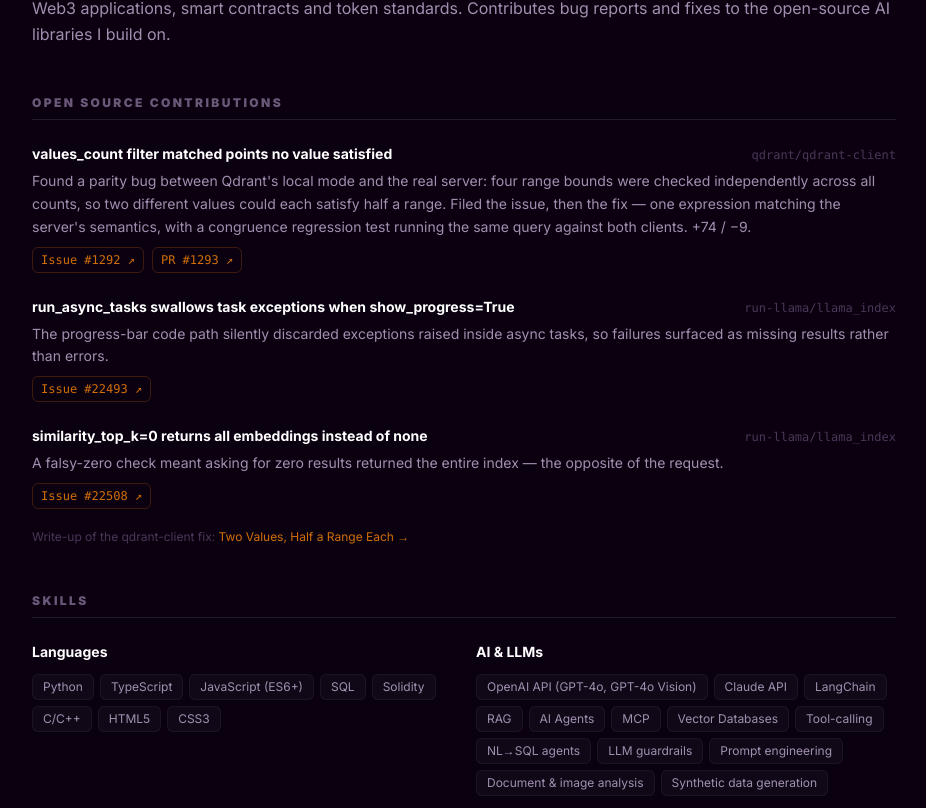
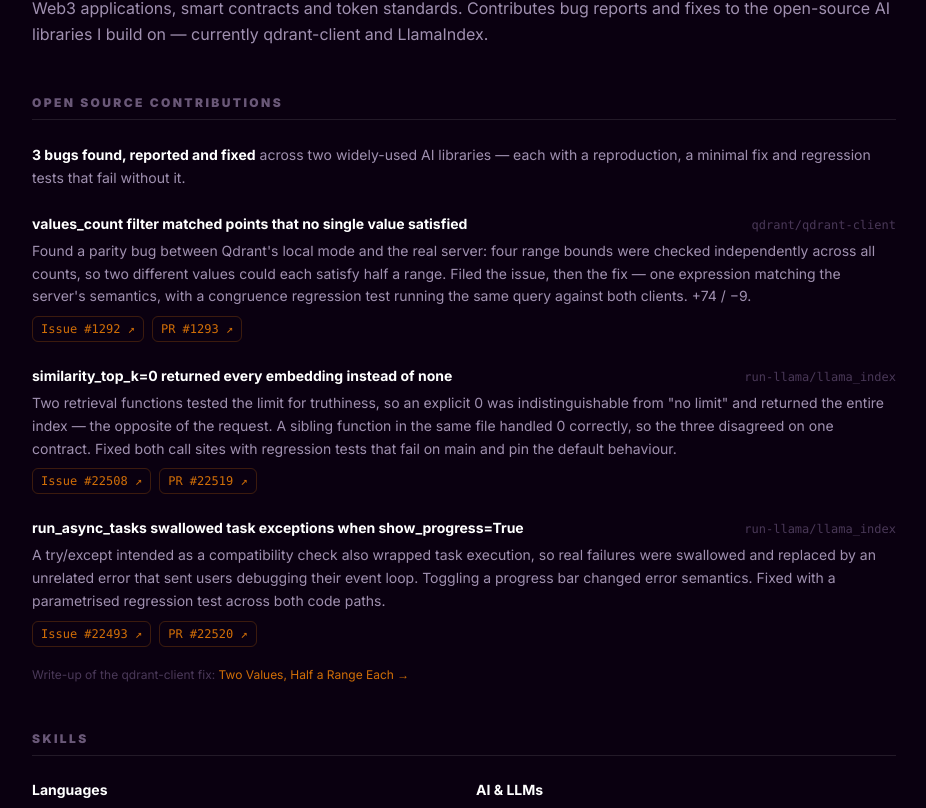
Before and after one commit to nazsats/nazsats-site, a Next.js app: page /resume in a window 1280 px wide. Shown: the part 672-1480 px from the top of the page, without its empty margins (176-1102 px from the left). Built offline with nearby package versions, Linux system fonts and the light colour scheme.

Commit message:
Add open-source PRs to resume

```diff
--- a/app/resume/page.tsx
+++ b/app/resume/page.tsx
@@ -65,11 +65,11 @@
   },
 ];
 
-/** Filed against libraries I use in production — verified, public, linkable. */
+/** Filed against libraries I use in production — every item public and linkable. */
 const openSource = [
   {
     repo: "qdrant/qdrant-client",
-    title: "values_count filter matched points no value satisfied",
+    title: "values_count filter matched points that no single value satisfied",
     detail:
       "Found a parity bug between Qdrant's local mode and the real server: four range bounds were checked independently across all counts, so two different values could each satisfy half a range. Filed the issue, then the fix — one expression matching the server's semantics, with a congruence regression test running the same query against both clients. +74 / −9.",
     links: [
@@ -79,20 +79,22 @@
   },
   {
     repo: "run-llama/llama_index",
-    title: "run_async_tasks swallows task exceptions when show_progress=True",
+    title: "similarity_top_k=0 returned every embedding instead of none",
     detail:
-      "The progress-bar code path silently discarded exceptions raised inside async tasks, so failures surfaced as missing results rather than errors.",
+      "Two retrieval functions tested the limit for truthiness, so an explicit 0 was indistinguishable from \"no limit\" and returned the entire index — the opposite of the request. A sibling function in the same file handled 0 correctly, so the three disagreed on one contract. Fixed both call sites with regression tests that fail on main and pin the default behaviour.",
     links: [
-      { label: "Issue #22493", url: "https://github.com/run-llama/llama_index/issues/22493" },
+      { label: "Issue #22508", url: "https://github.com/run-llama/llama_index/issues/22508" },
+      { label: "PR #22519", url: "https://github.com/run-llama/llama_index/pull/22519" },
     ],
   },
   {
     repo: "run-llama/llama_index",
-    title: "similarity_top_k=0 returns all embeddings instead of none",
+    title: "run_async_tasks swallowed task exceptions when show_progress=True",
     detail:
-      "A falsy-zero check meant asking for zero results returned the entire index — the opposite of the request.",
+      "A try/except intended as a compatibility check also wrapped task execution, so real failures were swallowed and replaced by an unrelated error that sent users debugging their event loop. Toggling a progress bar changed error semantics. Fixed with a parametrised regression test across both code paths.",
     links: [
-      { label: "Issue #22508", url: "https://github.com/run-llama/llama_index/issues/22508" },
+      { label: "Issue #22493", url: "https://github.com/run-llama/llama_index/issues/22493" },
+      { label: "PR #22520", url: "https://github.com/run-llama/llama_index/pull/22520" },
     ],
   },
 ];
@@ -301,12 +303,17 @@
           from backend architecture to intuitive user interfaces. Built products across HealthTech,
           FinTech, Real Estate and SaaS, while also delivering secure Web3 applications, smart
           contracts and token standards. Contributes bug reports and fixes to the open-source AI
-          libraries I build on.
+          libraries I build on — currently qdrant-client and LlamaIndex.
         </p>
       </Section>
 
       {/* Open source first — it's third-party-verifiable, which nothing else here is. */}
       <Section title="Open Source Contributions">
+        <p className="text-slate-400 text-sm leading-relaxed mb-6">
+          <strong className="text-white">3 bugs found, reported and fixed</strong> across two
+          widely-used AI libraries — each with a reproduction, a minimal fix and regression
+          tests that fail without it.
+        </p>
         <div className="space-y-6">
           {openSource.map((c) => (
             <div key={c.title}>
```
